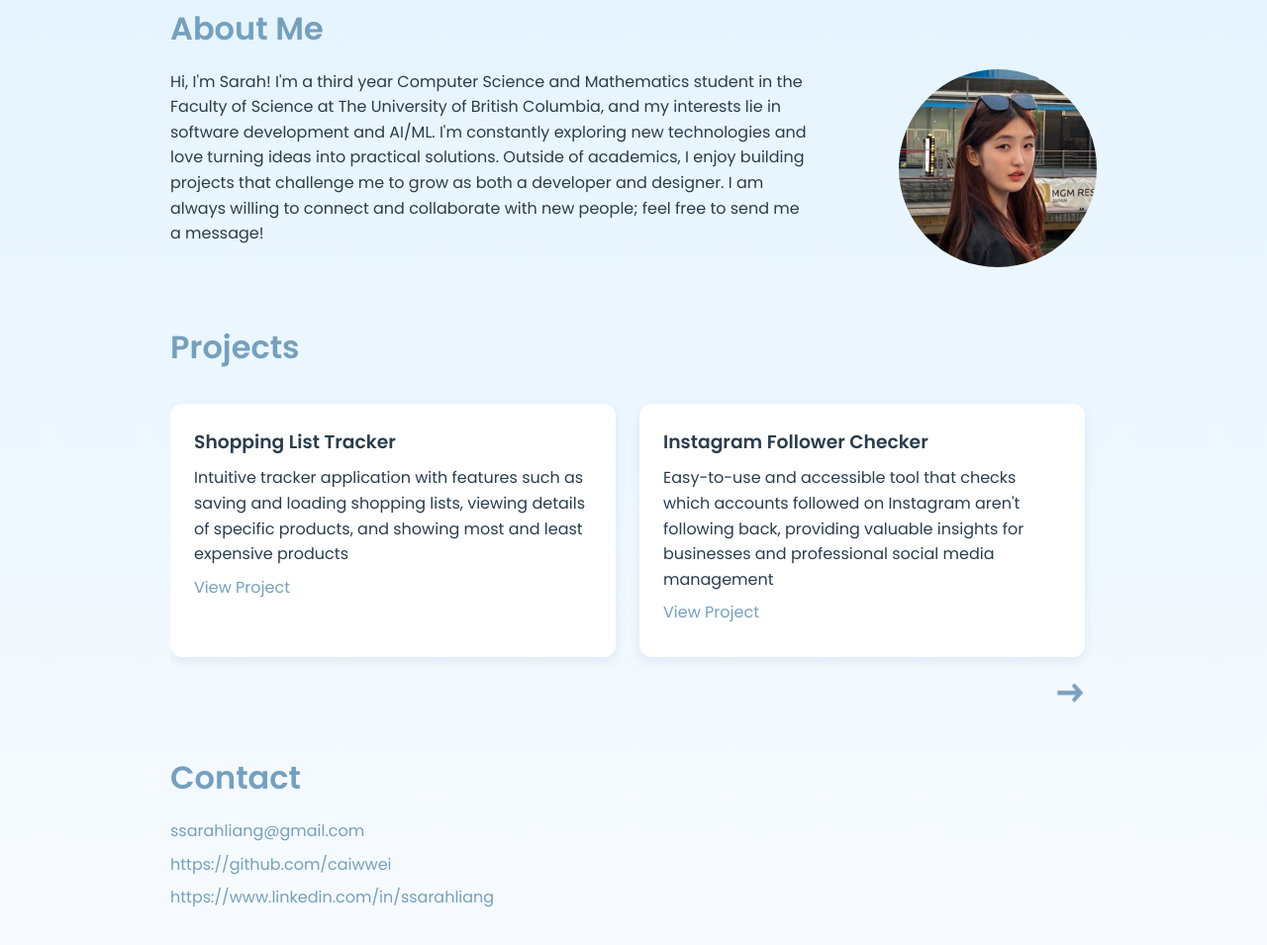
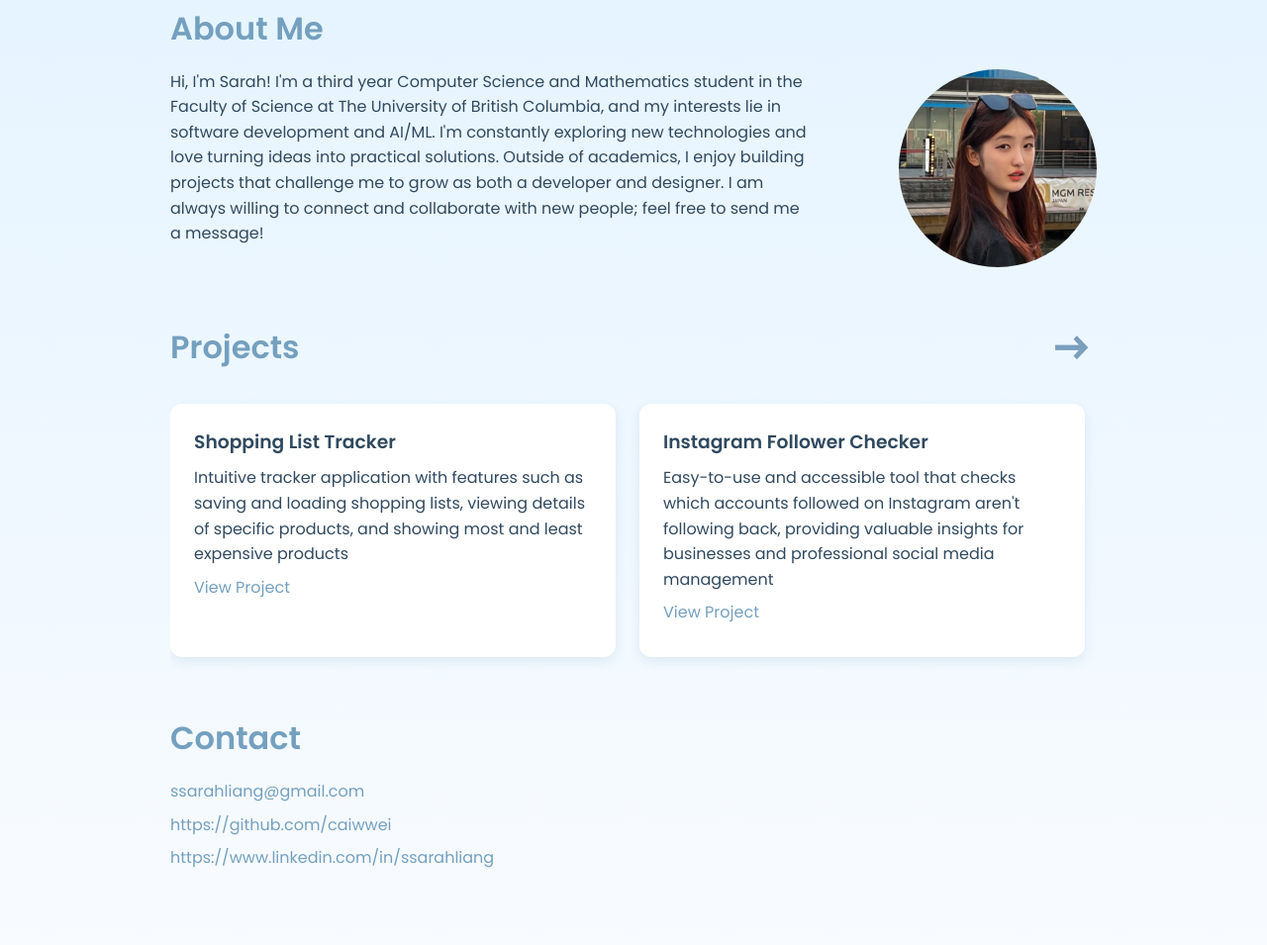
Before and after one commit to caiwwei/personal-website, a plain HTML site: page index.html in a window 1280 px wide. Shown: the part 305-1260 px from the top of the page at 99% size. Drawn offline with Linux system fonts and the light colour scheme.

Commit message:
animation

```diff
--- a/index.html
+++ b/index.html
@@ -32,8 +32,11 @@
 
 
 
-    <section class="projects">
-  <h2>Projects</h2>
+<section class="projects">
+  <div class="projects-header">
+    <h2>Projects</h2>
+    <img src="arrow.png" alt="Scroll right" class="arrow-icon-img" />
+  </div>
   <div class="project-scroll">
     <div class="project-card">
       <h3>Shopping List Tracker</h3>
@@ -56,9 +59,6 @@
       <p><a href="https://www.sarahliang.com/" target="_blank">View Project</a></p>
     </div>
   </div>
-  <div class="scroll-hint">
-    <img src="arrow.png" alt="Scroll right" class="arrow-icon-img" />
-  </div>
 </section>
 
 
--- a/style.css
+++ b/style.css
@@ -7,7 +7,7 @@
   body {
     font-family: 'Poppins', sans-serif;
     background: linear-gradient(to bottom, #e0f2ff, #f8fbff);
-    color: #2a3d4d;
+    color: #30495f;
     line-height: 1.6;
   }
 
@@ -61,6 +61,7 @@
   padding: 1rem 0 2rem;
   scroll-snap-type: x mandatory;
   scroll-padding: 1rem;
+  margin-bottom: 0.5rem;
 }
 
 .project-scroll::-webkit-scrollbar {
@@ -101,12 +102,37 @@
     justify-content: flex-end;
     padding-right: 0.75rem;
     margin-top: -0.5rem;
+    opacity: 0.9;
   }
 
-  .arrow-icon-img {
-    width: 30px;
-    height: 24px;
-  }
+.projects-header {
+  display: flex;
+  justify-content: space-between;
+  align-items: center;
+  margin-bottom: 1rem;
+}
+
+.projects-header h2 {
+  font-size: 2rem;
+  color: #74a0bf;
+  margin: 0;
+}
+
+.arrow-icon-img {
+  width: 38px;
+  height: 30px;
+  margin-right: 0.5rem;
+}
+
+.arrow-icon-img {
+  animation: arrowBounce 1.2s ease-in-out infinite;
+}
+
+@keyframes arrowBounce {
+  0%, 100% { transform: translateX(0); }
+  50% { transform: translateX(6px); }
+}
+
 
   .project-card h3 {
     margin-bottom: 0.5rem;
@@ -114,6 +140,7 @@
 
   .contact p {
     margin-bottom: 0.5rem;
+    margin-top: 0.5rem;
   }
 
   .project-card p {
@@ -144,3 +171,7 @@
   border-radius: 50%;
   object-fit: cover;
 }
+
+.projects {
+  margin-bottom: 1.5rem;
+}
```
